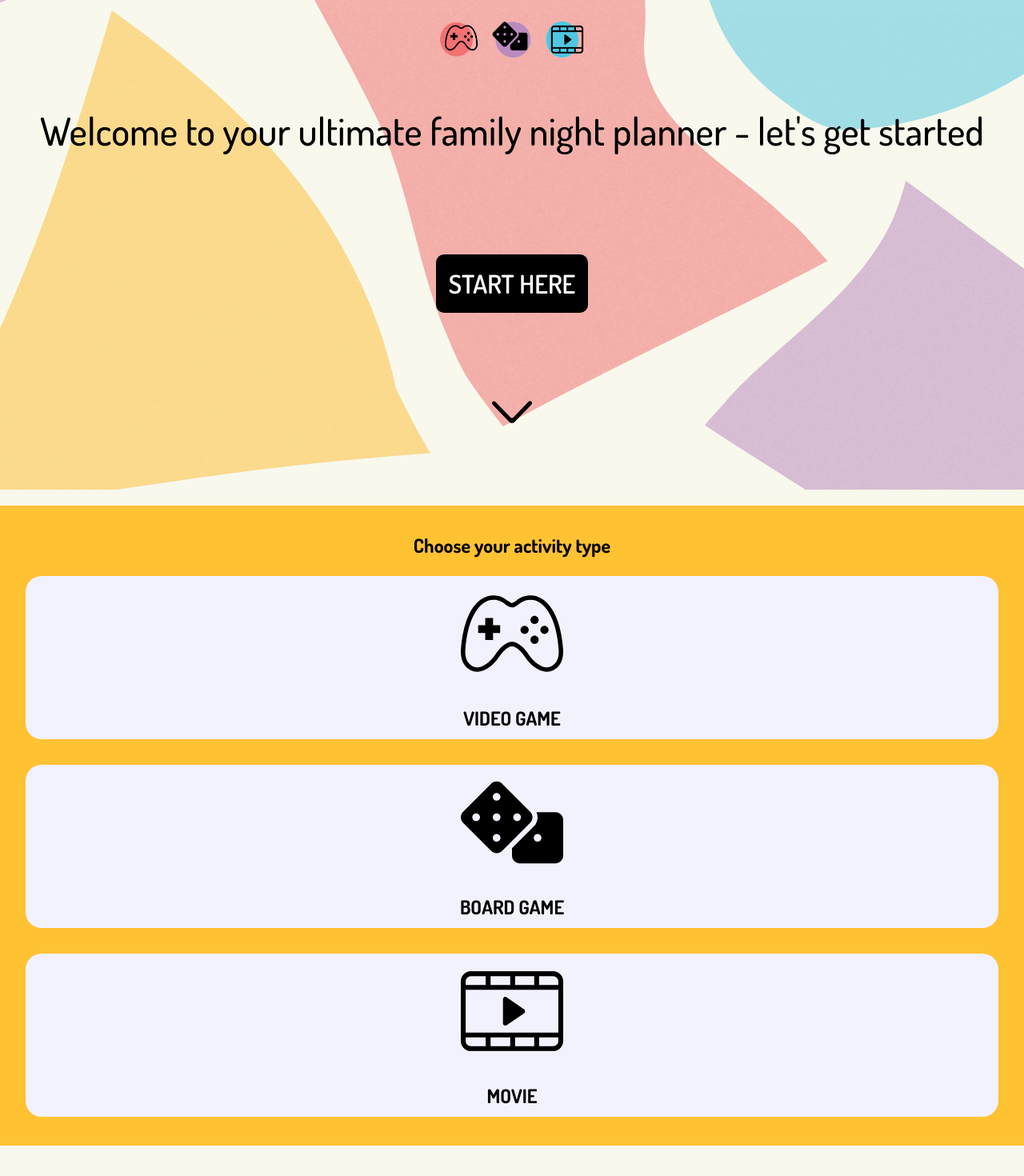
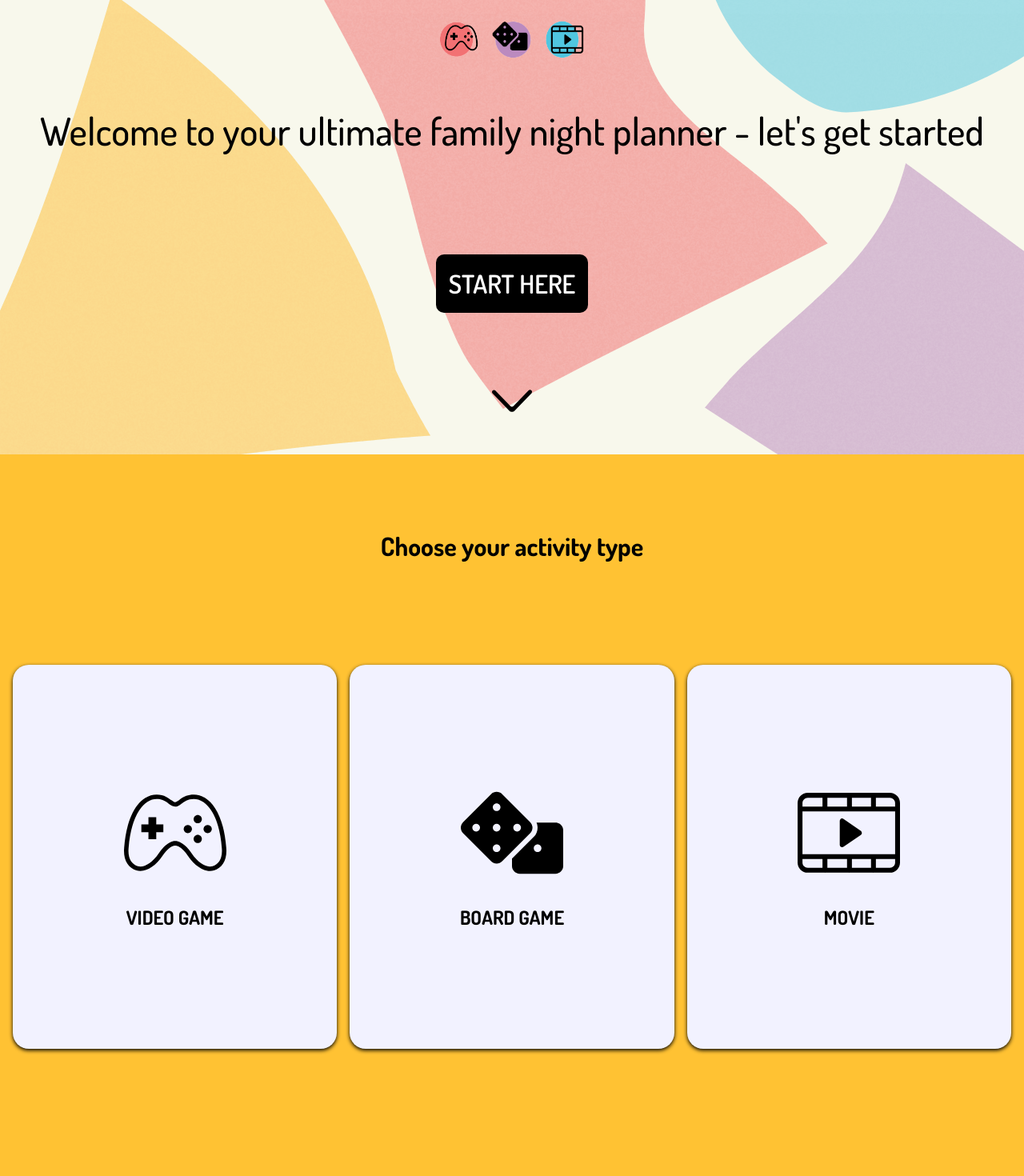
Before and after one commit to Lindsay-Renna/lindsay-renna-capstone, a React (Vite) app: page / in a window 1280 px wide. Shown: the part 238-1708 px from the top of the page at 80% size. Before the commit the page ends 1670 px from the top, so only its background shows below. Built offline with nearby package versions, Linux system fonts and the light colour scheme.

Commit message:
customer cursor, hover effects

```diff
--- a/src/App.jsx
+++ b/src/App.jsx
@@ -1,13 +1,15 @@
-// import logo from "./assets/famtivity-icons.png";
 import { BrowserRouter, Route, Routes } from "react-router-dom";
 import "./App.scss";
 import HomePage from "./pages/HomePage/HomePage";
 import MoviesPage from "./pages/MoviesPage/MoviesPage";
+import NavBar from "./components/NavBar/NavBar";
+import Footer from "./components/Footer/Footer";
 
 function App() {
 	return (
 		<>
 			<BrowserRouter>
+				<NavBar />
 				<Routes>
 					<Route path="/" element={<HomePage />} />
 					<Route path="/movies" element={<MoviesPage />} />
--- a/src/App.scss
+++ b/src/App.scss
@@ -15,8 +15,9 @@ h3 {
 a {
 	text-decoration: none;
 	color: black;
+
 	&:hover {
-		cursor: pointer;
+		cursor: url("/src/assets/icons/cursor.svg"), pointer;
 	}
 }
 
@@ -42,3 +43,7 @@ select {
 		padding-left: 1rem;
 	}
 }
+
+button {
+	cursor: url("/src/assets/icons/cursor.svg"), pointer;
+}
--- a/src/components/ActivityChoiceBox/ActivityChoiceBox.scss
+++ b/src/components/ActivityChoiceBox/ActivityChoiceBox.scss
@@ -1,21 +1,36 @@
 @use "../../styles/partials/global" as *;
 
 .activities {
-	height: 100vh;
-	margin: 0 2rem;
+	min-height: 100vh;
+	margin: 0 1rem;
 
 	&__header {
 		padding-top: 2rem;
+
+		@include tablet {
+			padding-top: 4rem;
+			font-size: 2rem;
+		}
 	}
 
 	&__list {
 		@include flex-center-both;
 		flex-direction: column;
-		gap: 2rem;
+		gap: 1rem;
+
+		@include tablet {
+			flex-direction: row;
+			margin-top: 10%;
+		}
 	}
 
 	&__link {
 		width: 100%;
+
+		@include tablet {
+			max-width: 60%;
+			min-height: 40rem;
+		}
 	}
 
 	&__block {
@@ -23,8 +38,19 @@
 		flex-direction: column;
 		border-radius: 20px;
 		background-color: $FamtivityGrey;
+		box-shadow: 0 2px 5px black;
 		flex-grow: 1;
+		min-height: 16rem;
 		gap: 1.5rem;
+		transition: transform 0.2s ease-in-out;
+
+		@include tablet {
+			min-height: 30rem;
+		}
+
+		&:hover {
+			transform: scale(1.04);
+		}
 
 		&--pink {
 			position: relative;
--- /dev/null
+++ b/src/components/Footer/Footer.jsx
@@ -0,0 +1,7 @@
+import "./Footer.scss";
+
+function Footer() {
+	return <div>Footer</div>;
+}
+
+export default Footer;
--- /dev/null
+++ b/src/components/Footer/Footer.scss
@@ -0,0 +1 @@
+@use "../../styles/partials/global" as *;
--- a/src/components/Hero/Hero.jsx
+++ b/src/components/Hero/Hero.jsx
@@ -24,7 +24,9 @@ function Hero() {
 				Welcome to your ultimate family night planner - let's get started
 			</h3>
 			<div className="plan-button__wrapper">
-				<button className="plan-button">START HERE</button>
+				<Link to="activities" smooth={true}>
+					<button className="plan-button">START HERE</button>
+				</Link>
 				<div className="plan-button__overlay"></div>
 			</div>
 
--- a/src/components/Hero/Hero.scss
+++ b/src/components/Hero/Hero.scss
@@ -1,7 +1,7 @@
 @use "../../styles/partials/global" as *;
 
 .hero {
-	height: 100vh;
+	min-height: 94.5vh;
 	width: 100%;
 	background-image: url("/src/assets/tac-top-shapes-low-opacity.svg");
 	background-position: center;
@@ -60,7 +60,7 @@
 
 	.navigation-div {
 		position: absolute;
-		bottom: 1em;
+		bottom: 5em;
 		left: 50%;
 		transform: translatex(-50%);
 
@@ -78,5 +78,6 @@
 		font-family: "Dosis";
 		font-weight: 600;
 		font-size: 2rem;
+		cursor: pointer;
 	}
 }
--- a/src/index.scss
+++ b/src/index.scss
@@ -3,4 +3,5 @@
 	font-weight: 400;
 	margin: 0 auto;
 	text-align: center;
+	cursor: url("/src/assets/icons/mouse-cursor.svg") 0 0, default;
 }
--- a/src/pages/HomePage/HomePage.jsx
+++ b/src/pages/HomePage/HomePage.jsx
@@ -1,5 +1,3 @@
-import NavBar from "../../components/NavBar/NavBar";
-import { Link } from "react-router-dom";
 import "./HomePage.scss";
 import Hero from "../../components/Hero/Hero";
 import ActivityChoiceBox from "../../components/ActivityChoiceBox/ActivityChoiceBox";
@@ -7,7 +5,6 @@ import ActivityChoiceBox from "../../components/ActivityChoiceBox/ActivityChoice
 function HomePage() {
 	return (
 		<div id="home-page">
-			<NavBar />
 			<Hero />
 			<main className="homepage-main">
 				<ActivityChoiceBox />
--- a/src/pages/HomePage/HomePage.scss
+++ b/src/pages/HomePage/HomePage.scss
@@ -3,6 +3,9 @@
 #home-page {
 	height: 100vh;
 	position: relative;
+	display: flex;
+	flex-direction: column;
+	flex: 1;
 }
 
 .homepage-main {
```
Also changed, not shown: src/assets/icons/cursor.svg (added), src/assets/icons/mouse-cursor.svg (added).
